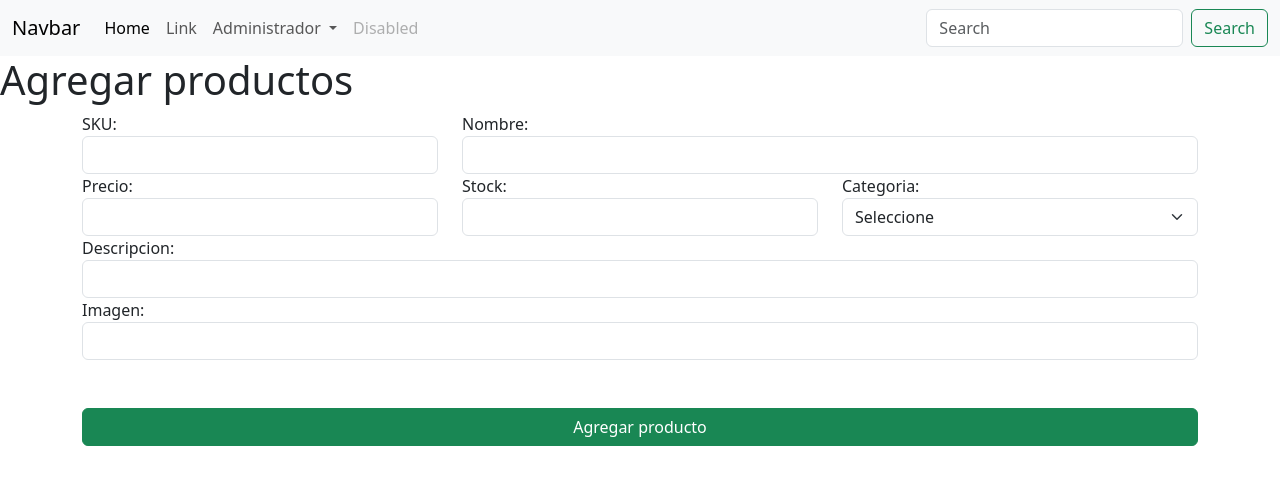
After one commit to GuillermoVillacuraTorres/PGY3121-009D, a Django app: page /agregarProducto in a window 1280 px wide. The commit adds this page. Shown: the top 485 px of the page. Run offline with Django 4.2, Linux system fonts and the light colour scheme; data comes from the database, SQL or seed files in the repository; both versions use the stored data as it was after the commit.

Commit message:
Clase 08-06-2023

```diff
--- /dev/null
+++ b/django/apps/Tienda/templates/agregarProductos.html
@@ -0,0 +1,56 @@
+{% extends './base.html' %}
+
+{% block body %}
+    <h1>Agregar productos</h1>
+
+    <div class="container">
+        <form action="">
+            <div class="row">
+                <div class="col-md-4">
+                    <label for="txtSku">SKU:</label>
+                    <input name="txtSku" id="txtSku" type="text" class="form-control">
+                </div>
+
+                <div class="col-md-8">
+                    <label for="txtnombre">Nombre:</label>
+                    <input name="txtnombre" id="txtnombre" type="text" class="form-control">
+                </div>
+
+                <div class="col-md-4">
+                    <label for="txtprecio">Precio:</label>
+                    <input name="txtprecio" id="txtprecio" type="text" class="form-control">
+                </div>
+
+
+                <div class="col-md-4">
+                    <label for="txtStock">Stock:</label>
+                    <input name="txtStock" id="txtStock" type="text" class="form-control">
+                </div>
+
+                <div class="col-md-4">
+                    <label for="cmbCategoria">Categoria:</label>
+                    <select id="cmbCategoria" name="cmbCategoria" class="form-select" aria-label="Default select example">
+                        <option disabled selected>Seleccione</option>
+                        {% for c in cate %}
+                        <option value="{{c.id_categoria}}">{{c.nombre_categoria}}</option>
+                        {% endfor %}
+                      </select>
+                </div>
+
+                <div class="col-md-12">
+                    <label for="txtDescripcion">Descripcion:</label>
+                    <input name="txtDescripcion" id="txtDescripcion" type="text" class="form-control">
+                </div>
+
+
+
+                <div class="col-md-12">
+                    <label for="txtImagen">Imagen:</label>
+                    <input name="txtImagen" id="txtImagen" type="text" class="form-control">
+                </div>
+            </div>
+            <button class="btn btn-success mt-5 w-100">Agregar producto</button>
+        </form>
+    </div>
+
+{% endblock %}
--- a/django/apps/Tienda/templates/base.html
+++ b/django/apps/Tienda/templates/base.html
@@ -18,17 +18,17 @@
           <div class="collapse navbar-collapse" id="navbarSupportedContent">
             <ul class="navbar-nav me-auto mb-2 mb-lg-0">
               <li class="nav-item">
-                <a class="nav-link active" aria-current="page" href="#">Home</a>
+                <a class="nav-link active" aria-current="page" href="/">Home</a>
               </li>
               <li class="nav-item">
                 <a class="nav-link" href="#">Link</a>
               </li>
               <li class="nav-item dropdown">
                 <a class="nav-link dropdown-toggle" href="#" role="button" data-bs-toggle="dropdown" aria-expanded="false">
-                  Dropdown
+                  Administrador
                 </a>
                 <ul class="dropdown-menu">
-                  <li><a class="dropdown-item" href="#">Action</a></li>
+                  <li><a class="dropdown-item" href="/agregarProducto">Agregar producto</a></li>
                   <li><a class="dropdown-item" href="#">Another action</a></li>
                   <li><hr class="dropdown-divider"></li>
                   <li><a class="dropdown-item" href="#">Something else here</a></li>
--- a/django/apps/Tienda/urls.py
+++ b/django/apps/Tienda/urls.py
@@ -2,5 +2,6 @@ from django.urls import path
 from . import views
 
 urlpatterns = [
-    path('',views.cargarInicio)
+    path('',views.cargarInicio),
+    path('agregarProducto',views.cargarAgregarProducto)
 ]
--- a/django/apps/Tienda/views.py
+++ b/django/apps/Tienda/views.py
@@ -5,4 +5,12 @@ from .models import *
 
 def cargarInicio(request):
     productos = Producto.objects.all()
-    return render(request,"inicio.html",{"producto":productos})
+    cate_producto_jardineria = Producto.objects.filter(categoriaId = 1)
+    cate_producto_arbol = Producto.objects.filter(categoriaId = 2)
+    return render(request,"inicio.html",{"producto":productos,"cate_arbol":cate_producto_arbol,"cate_jardineria": cate_producto_jardineria})
+
+
+
+def cargarAgregarProducto(request):
+    categorias = Categoria.objects.all()
+    return render(request,"agregarProductos.html",{"cate":categorias})
```
Also changed, not shown: django/apps/Tienda/templates/inicio.html (+23 -2 lines), django/Tienda.sqlite3.
